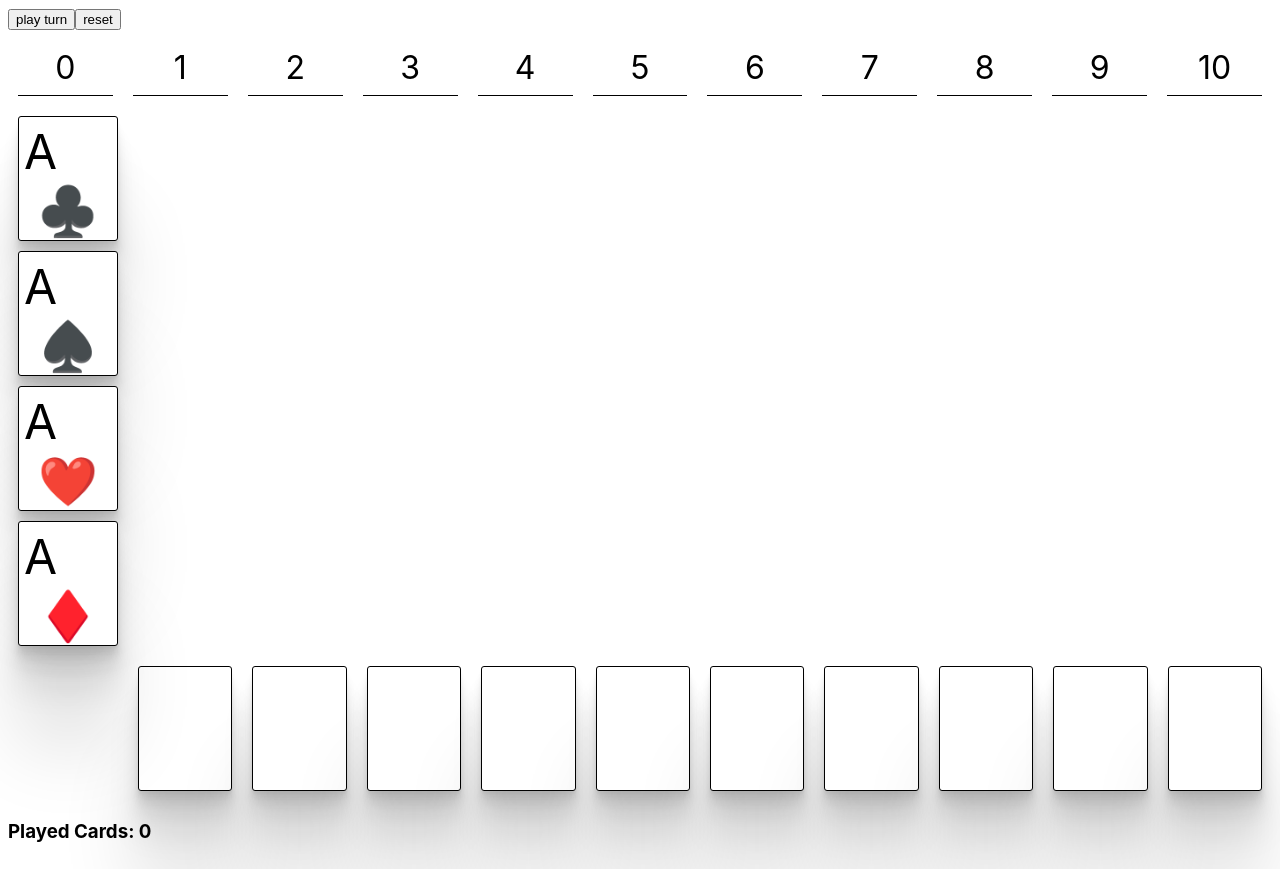
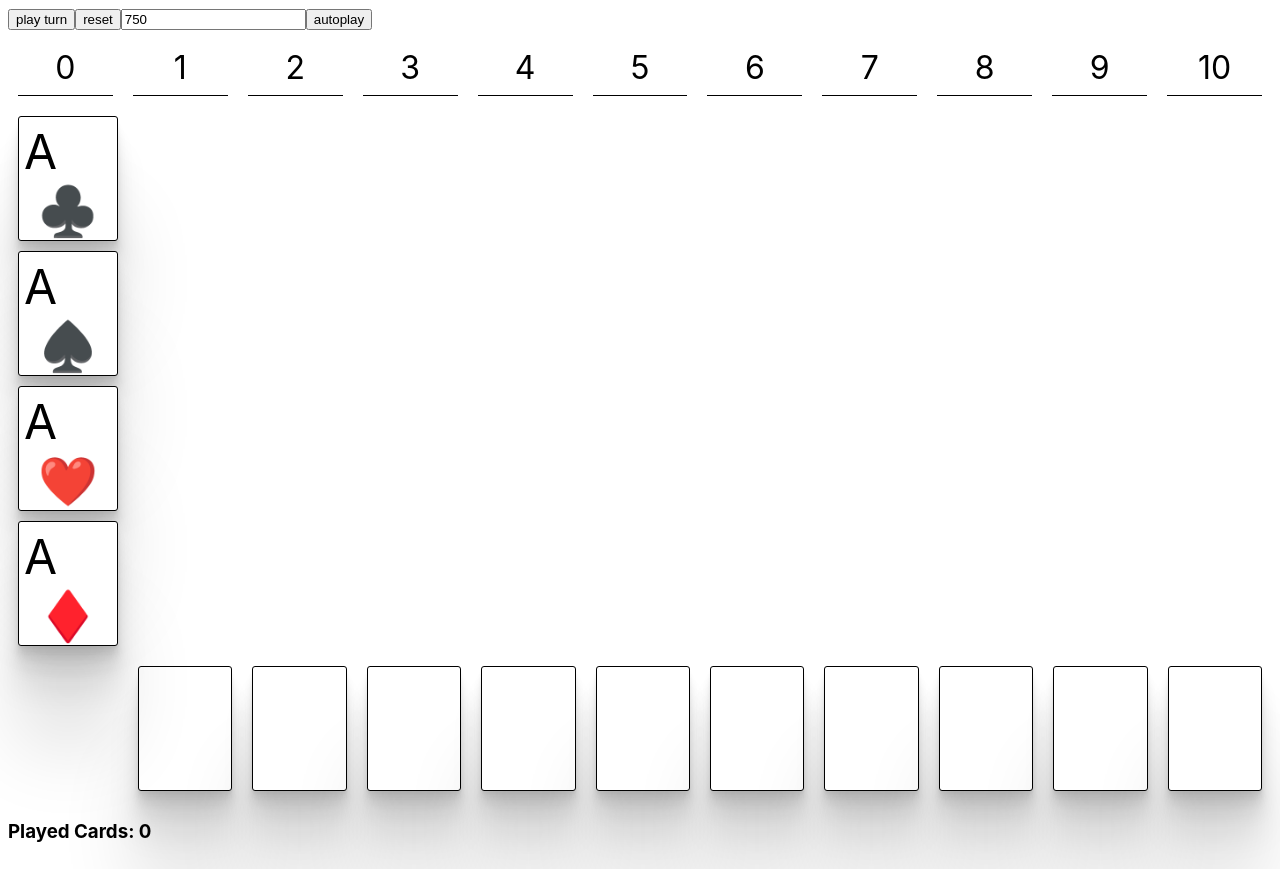
Before and after one commit to jerempa/Ravit, a React (Create React App) app: page / in a window 1280 px wide. Built offline with nearby package versions, Linux system fonts and the light colour scheme.

Commit message:
Firebase hosting; autoplay; game ending

```diff
--- a/package.json
+++ b/package.json
@@ -21,7 +21,8 @@
     "start": "react-scripts start",
     "build": "react-scripts build",
     "test": "react-scripts test",
-    "eject": "react-scripts eject"
+    "eject": "react-scripts eject",
+    "deploy": "yarn build && firebase deploy"
   },
   "eslintConfig": {
     "extends": [
--- a/src/App.tsx
+++ b/src/App.tsx
@@ -1,4 +1,5 @@
-import { range } from 'lodash';
+import { useState, useRef, useEffect, useCallback } from 'react';
+import { range, toNumber } from 'lodash';
 
 import './App.css';
 
@@ -6,12 +7,73 @@ import { useGame } from './useGame';
 import Card from './Card';
 
 export default function App() {
-	const { playedCards, playTurn, reset, trapCards, horses } = useGame();
+	const { playedCards, playTurn, reset, trapCards, horses, deck } = useGame();
+	const [isAutoplaying, setIsAutoplaying] = useState<NodeJS.Timeout | null>(
+		null
+	);
+	const intervalRef = useRef<HTMLInputElement>(null);
+
+	const stopAutoplaying = useCallback(
+		function stopAutoplaying() {
+			clearInterval(isAutoplaying as NodeJS.Timeout);
+			setIsAutoplaying(null);
+		},
+		[isAutoplaying]
+	);
+
+	useEffect(() => {
+		if (deck.length === 0) {
+			stopAutoplaying();
+		}
+	}, [deck.length, stopAutoplaying]);
+
+	function autoplay() {
+		if (isAutoplaying) {
+			stopAutoplaying();
+		} else {
+			setIsAutoplaying(
+				setInterval(playTurn, toNumber(intervalRef.current!.value))
+			);
+		}
+	}
+
+	const gameOver = horses.some((h) => h.position === 10) || deck.length === 0;
+
+	useEffect(() => {
+		if (gameOver) {
+			stopAutoplaying();
+		}
+	}, [gameOver, stopAutoplaying]);
 
 	return (
 		<div className="board">
-			<button onClick={playTurn}>play turn</button>
-			<button onClick={reset}>reset</button>
+			<button onClick={playTurn} disabled={!!isAutoplaying}>
+				play turn
+			</button>
+			<button
+				onClick={() => {
+					reset();
+					stopAutoplaying();
+				}}
+			>
+				reset
+			</button>
+			<input
+				type="number"
+				ref={intervalRef}
+				defaultValue="750"
+				disabled={!!isAutoplaying}
+			/>
+			<button onClick={autoplay}>{isAutoplaying ? 'stop' : 'autoplay'}</button>
+			{gameOver ? (
+				<span
+					style={{
+						fontSize: '2rem',
+					}}
+				>
+					Game over!
+				</span>
+			) : null}
 			<div style={{ display: 'flex' }}>
 				{range(0, 11).map((n) => (
 					<div className="column-header">{n}</div>
```
Also changed, not shown: firebase.json (added), 1 other file (tests, documents, lock files or other folders).
